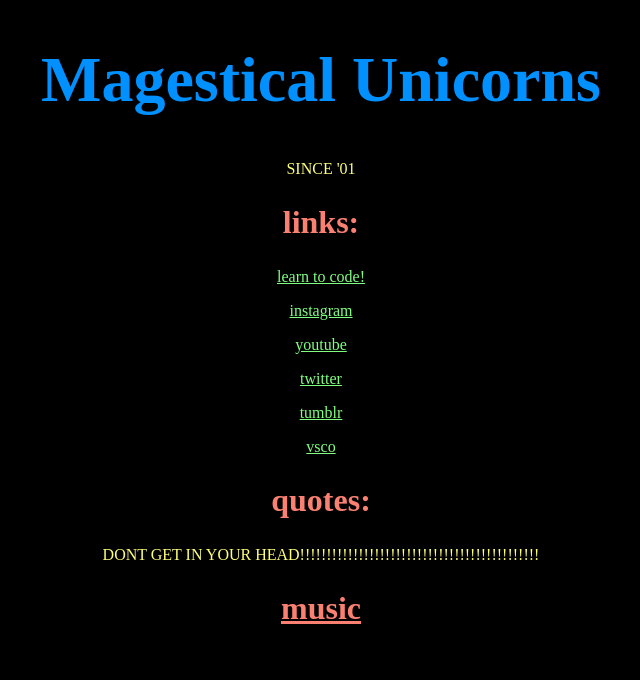
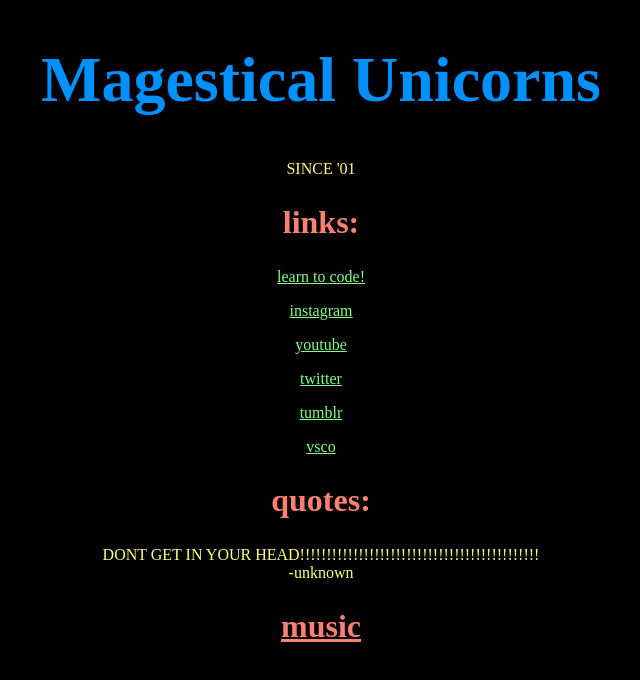
Before and after one commit to agb92101/magestical-unicorns, a plain HTML site: page index.html in a window 1280 px wide. Shown: the whole page, without its empty margins (319-959 px from the left). Drawn offline with Linux system fonts and the light colour scheme.

Commit message:
Update index.html

```diff
--- a/index.html
+++ b/index.html
@@ -24,7 +24,7 @@ p { color:#ffff7a; text-align:center}
 <p><a style="color:#80ff80" href="https://www.vsco.co">vsco</a></p>
 
 <h2>quotes:</h2>
-<p>DONT GET IN YOUR HEAD!!!!!!!!!!!!!!!!!!!!!!!!!!!!!!!!!!!!!!!!!!!!!<br -unknown></p>
+<p>DONT GET IN YOUR HEAD!!!!!!!!!!!!!!!!!!!!!!!!!!!!!!!!!!!!!!!!!!!!! <br> -unknown </p>
 
 <h2><a style="color:salmon" href="http://agb92101.github.io/music/">music</a></h2>
 
```
